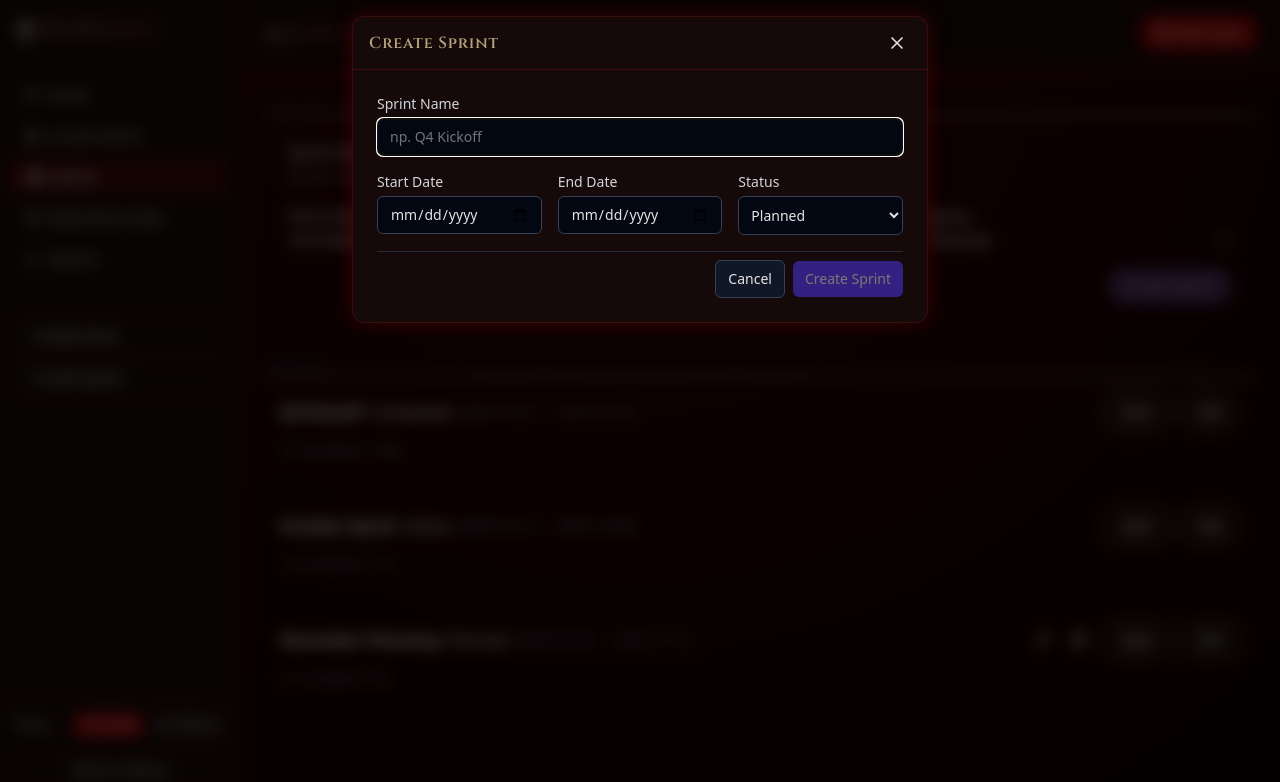
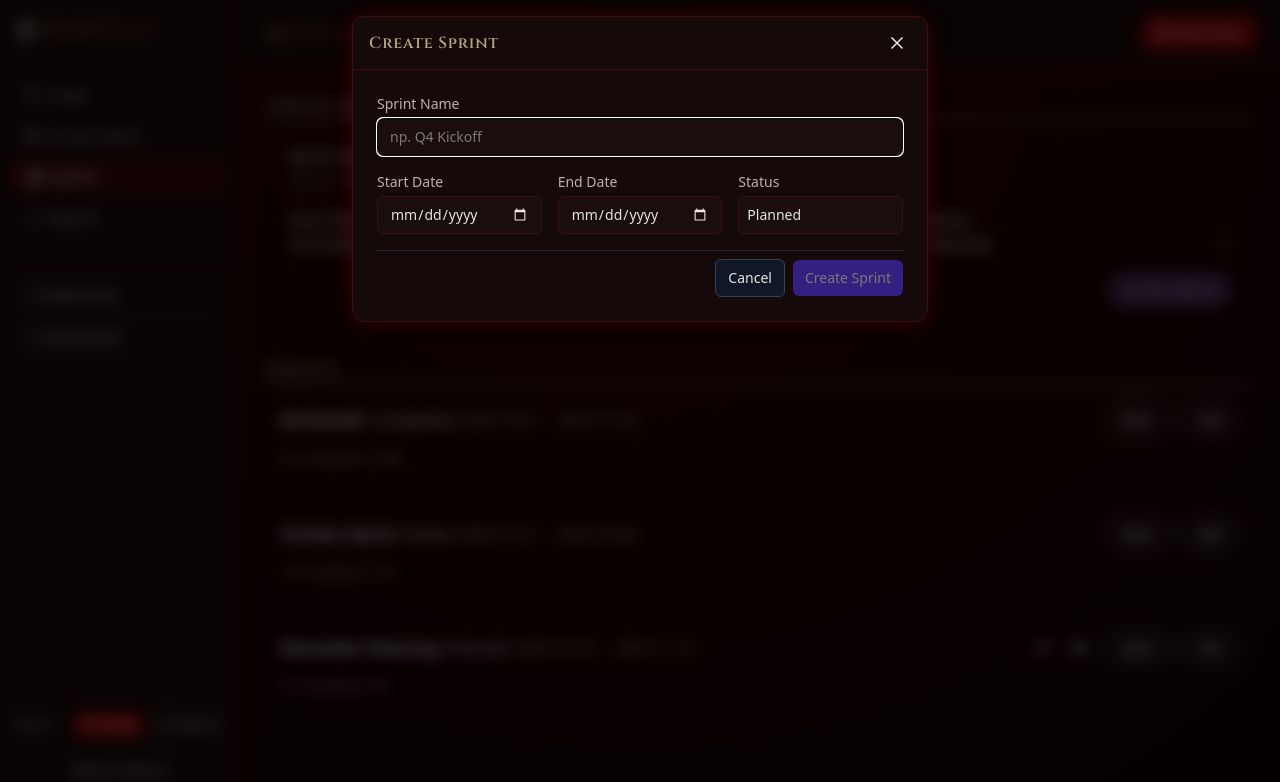
Before and after one commit to piotrkozarski/FloWCraft-Next, a React (Vite) app: page /sprints in a window 1280 px wide. Both pictures are taken after a click on the button "+ Create Sprint". Shown: the top 782 px of the page. Built offline with nearby package versions, Linux system fonts and the light colour scheme.

Commit message:
Fix calenda icon visibility

```diff
--- a/src/App.tsx
+++ b/src/App.tsx
@@ -1,5 +1,5 @@
 import { NavLink, Outlet } from "react-router-dom"
-import { ClipboardList, LayoutDashboard, ListTodo, PlayCircle, Share2, BarChart2, PlusCircle, Sword, Shield } from "lucide-react"
+import { ClipboardList, LayoutDashboard, ListTodo, PlayCircle, BarChart2, PlusCircle, Sword, Shield } from "lucide-react"
 import { useUI } from "./store/ui"
 import { useTheme } from "./store/theme"
 import IssueCreateModal from "./components/modals/IssueCreateModal"
@@ -24,7 +24,6 @@ export default function App() {
             <NavLink to="/" end><ListTodo className="w-4 h-4" /> Issues</NavLink>
             <NavLink to="/current"><PlayCircle className="w-4 h-4" /> Current Sprint</NavLink>
             <NavLink to="/sprints"><LayoutDashboard className="w-4 h-4" /> Sprints</NavLink>
-            <NavLink to="/dependencies"><Share2 className="w-4 h-4" /> Dependency Map</NavLink>
             <NavLink to="/reports"><BarChart2 className="w-4 h-4" /> Reports</NavLink>
           </nav>
           <div className="px-3 py-2 mt-4 space-y-1">
--- a/src/components/modals/IssueCreateModal.tsx
+++ b/src/components/modals/IssueCreateModal.tsx
@@ -210,7 +210,6 @@ export default function IssueCreateModal() {
             value={description}
             onChange={e=>setDescription(e.target.value)}
           />
-          <p className="text-xs text-[var(--muted)] mt-1">Markdown mile widziany – w wersji szczegółu możemy go wyrenderować.</p>
         </div>
 
         {/* Actions */}
--- a/src/components/modals/IssueEditModal.tsx
+++ b/src/components/modals/IssueEditModal.tsx
@@ -245,7 +245,6 @@ export default function IssueEditModal() {
               value={description}
               onChange={e=>setDescription(e.target.value)}
             />
-            <p className="text-xs text-[var(--muted)] mt-1">Markdown mile widziany – w wersji szczegółu możemy go wyrenderować.</p>
           </div>
 
           {/* Actions */}
--- a/src/components/modals/SprintCreateModal.tsx
+++ b/src/components/modals/SprintCreateModal.tsx
@@ -36,25 +36,25 @@ export default function SprintCreateModal() {
     <Modal open={open} onClose={close} title="Create Sprint" width="max-w-xl">
       <form onSubmit={onSubmit} className="space-y-4">
         <div>
-          <label className="block text-sm mb-1 text-gray-300">Sprint Name</label>
-          <input className="w-full rounded-md bg-gray-950 border border-gray-700 px-3 py-2 text-sm"
+          <label className="block text-sm mb-1 text-[var(--muted)]">Sprint Name</label>
+          <input className="w-full rounded-md bg-[var(--surface)] border border-[var(--border)] text-[var(--text)] px-3 py-2 text-sm"
                  placeholder="np. Q4 Kickoff" value={name} onChange={e=>setName(e.target.value)} autoFocus />
         </div>
 
         <div className="grid grid-cols-1 sm:grid-cols-3 gap-4">
           <div className="sm:max-w-[220px]">
-            <label className="block text-sm mb-1 text-gray-300">Start Date</label>
-            <input type="date" className="w-full min-w-0 rounded-md bg-gray-950 border border-gray-700 px-3 py-2 text-sm"
+            <label className="block text-sm mb-1 text-[var(--muted)]">Start Date</label>
+            <input type="date" className="date-input w-full min-w-0 rounded-md px-3 py-2 text-sm"
                    value={startDate} onChange={e=>setStartDate(e.target.value)} />
           </div>
           <div className="sm:max-w-[220px]">
-            <label className="block text-sm mb-1 text-gray-300">End Date</label>
-            <input type="date" className="w-full min-w-0 rounded-md bg-gray-950 border border-gray-700 px-3 py-2 text-sm"
+            <label className="block text-sm mb-1 text-[var(--muted)]">End Date</label>
+            <input type="date" className="date-input w-full min-w-0 rounded-md px-3 py-2 text-sm"
                    value={endDate} onChange={e=>setEndDate(e.target.value)} />
           </div>
           <div className="sm:max-w-[220px]">
-            <label className="block text-sm mb-1 text-gray-300">Status</label>
-            <select className="w-full min-w-0 rounded-md bg-gray-950 border border-gray-700 px-2 py-2 text-sm"
+            <label className="block text-sm mb-1 text-[var(--muted)]">Status</label>
+            <select className="theme-select w-full min-w-0 rounded-md px-2 py-2 text-sm"
                     value={status} onChange={e=>setStatus(e.target.value as SprintStatus)}>
               {STATUSES.map(s => <option key={s}>{s}</option>)}
             </select>
--- a/src/components/ui/Section.tsx
+++ b/src/components/ui/Section.tsx
@@ -2,7 +2,7 @@ export default function Section({title,action,children}:{title:string;action?:Re
   return (
     <div className="md-card">
       <div className="md-section border-b border-md-outline flex items-center justify-between">
-        <h2 className="text-slate-800 font-semibold">{title}</h2>
+        <h2 className="section-title text-base md:text-lg">{title}</h2>
         {action}
       </div>
       <div className="md-section">{children}</div>
--- a/src/index.css
+++ b/src/index.css
@@ -10,6 +10,9 @@
   --primary: #8B0000;     /* karmazyn */
   --accent: #B4A57A;      /* stare złoto */
   --glow: 0 0 20px rgba(139,0,0,.35);
+  --heading: var(--accent);           /* złoto */
+  --heading-shadow: rgba(0,0,0,.55);  /* kontrast na burgundzie */
+  --select-hover: color-mix(in oklab, var(--primary) 20%, black 80%);
 }
 
 :root[data-theme="alliance"]{
@@ -22,6 +25,86 @@
   --primary: #1E40AF;     /* royal blue */
   --accent: #F5D06F;      /* złoto */
   --glow: 0 0 20px rgba(30,64,175,.35);
+  --heading: var(--accent);           /* złoto w Alliance */
+  --heading-shadow: rgba(0,0,0,.55);
+  --select-hover: color-mix(in oklab, var(--primary) 20%, black 80%);
+}
+
+/* Tytuły sekcji („Create New Sprint", „Sprints") */
+.section-title{
+  color: var(--heading);
+  font-weight: 700;
+  letter-spacing: .02em;
+  text-shadow:
+    0 1px 0 var(--heading-shadow),
+    0 0 14px rgba(0,0,0,.35);
+}
+
+/* ------------------------------
+   Improved contrast for <select> options
+   ------------------------------ */
+.theme-select {
+  background-color: var(--surface);
+  color: var(--text);
+  border: 1px solid var(--border);
+  appearance: none;
+}
+
+.theme-select option {
+  background-color: color-mix(in oklab, var(--surface) 95%, black 5%);
+  color: var(--text);
+}
+
+/* Hovered or selected option — highlight with accent */
+.theme-select option:hover,
+.theme-select option:checked,
+.theme-select option:focus {
+  background-color: var(--accent);
+  color: var(--text);
+}
+
+/* For dark background on Windows system dropdown */
+select.theme-select:-internal-list-box,
+select.theme-select::-ms-expand {
+  background-color: var(--surface);
+  color: var(--text);
+}
+
+/* For Firefox fallback */
+@-moz-document url-prefix() {
+  .theme-select option {
+    background-color: var(--surface) !important;
+    color: var(--text) !important;
+  }
+  .theme-select option:checked {
+    background-color: var(--accent) !important;
+  }
+}
+
+.theme-select:focus {
+  outline: 2px solid var(--accent);
+  outline-offset: 2px;
+}
+
+/* Daty – lepsza widoczność cyfr i ikon */
+.date-input{
+  background: var(--surface);
+  color: var(--text);
+  border: 1px solid var(--border);
+}
+.date-input:focus{
+  outline: 2px solid var(--accent);
+  outline-offset: 2px;
+}
+
+/* Ikona kalendarza (WebKit) – rozjaśnij i dopasuj do akcentu */
+input[type="date"]::-webkit-calendar-picker-indicator{
+  filter: invert(85%) sepia(12%) saturate(150%) hue-rotate(330deg) brightness(1.05) contrast(1.1);
+  opacity: .95;
+}
+input[type="date"]::-webkit-datetime-edit,
+input[type="date"]::-webkit-datetime-edit-fields-wrapper{
+  color: var(--text);
 }
 
 /* global */
--- a/src/main.tsx
+++ b/src/main.tsx
@@ -5,7 +5,6 @@ import App from './App'
 import Issues from './pages/Issues'
 import CurrentSprint from './pages/CurrentSprint'
 import Sprints from './pages/Sprints'
-import Dependencies from './pages/Dependencies'
 import Reports from './pages/Reports'
 import './index.css'
 
@@ -17,7 +16,6 @@ const router = createBrowserRouter([
       { index: true, element: <Issues /> },
       { path: 'current', element: <CurrentSprint /> },
       { path: 'sprints', element: <Sprints /> },
-      { path: 'dependencies', element: <Dependencies /> },
       { path: 'reports', element: <Reports /> },
     ],
   },
--- a/src/pages/Sprints.tsx
+++ b/src/pages/Sprints.tsx
@@ -28,13 +28,13 @@ export default function Sprints(){
                 <div className="flex flex-wrap items-center gap-2">
                   <div className="font-semibold">{s.name}</div>
                   <Chip>{s.status}</Chip>
-                  <div className="text-sm text-slate-500">[{s.startDate} → {s.endDate}]</div>
+                  <div className="text-sm text-[var(--muted)]">[{s.startDate} → {s.endDate}]</div>
                   <div className="ml-auto flex gap-2">
                     {s.status === "Planned" && (
                       <div className="flex items-center gap-1">
                         <button
                           onClick={() => ui.openSprintEdit(s.id)}
-                          className="p-2 rounded-md hover:bg-gray-800 text-gray-300"
+                          className="p-2 rounded-md hover:bg-[color-mix(in_oklab,var(--panel) 85%,black 15%)] text-[var(--text)]"
                           title="Edit sprint"
                         >
                           <Pencil className="w-4 h-4" />
@@ -45,7 +45,7 @@ export default function Sprints(){
                             message: "This action cannot be undone.",
                             onConfirm: () => { deleteSprint(s.id); ui.closeConfirm() }
                           })}
-                          className="p-2 rounded-md hover:bg-gray-800 text-red-400"
+                          className="p-2 rounded-md hover:bg-[color-mix(in_oklab,var(--panel) 85%,black 15%)] text-red-400"
                           title="Delete sprint"
                         >
                           <Trash2 className="w-4 h-4" />
@@ -58,7 +58,7 @@ export default function Sprints(){
                 </div>
                 <div className="mt-3">
                   <div className="progress"><i style={{ width: `${pct}%` }} /></div>
-                  <div className="mt-1 text-xs text-slate-500">{done}/{inSprint.length} completed • {pct}%</div>
+                  <div className="mt-1 text-xs text-[var(--muted)]">{done}/{inSprint.length} completed • {pct}%</div>
                 </div>
               </div>
             )
```
Also changed, not shown: src/components/modals/SprintEditModal.tsx (+8 -8 lines).
